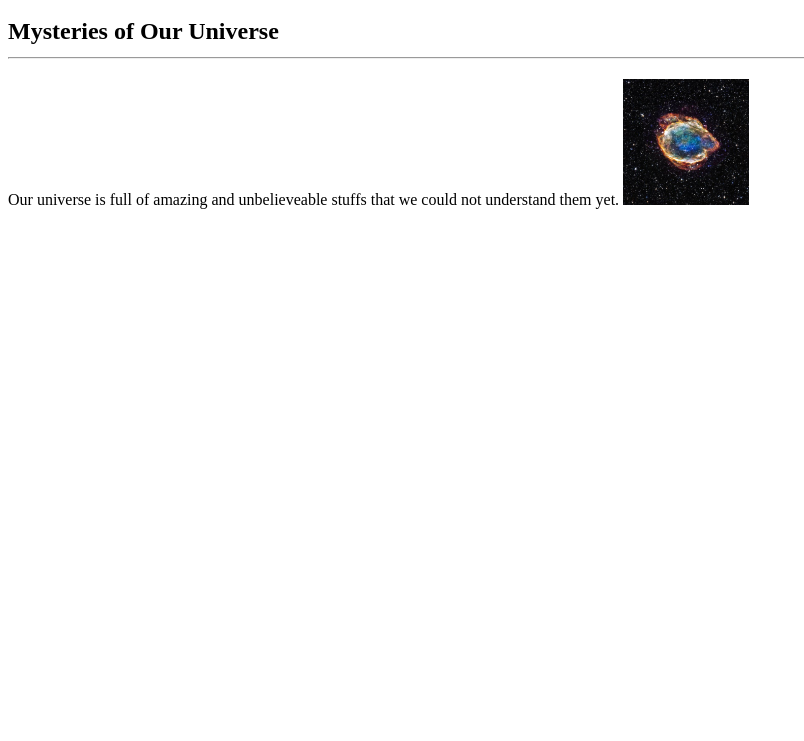
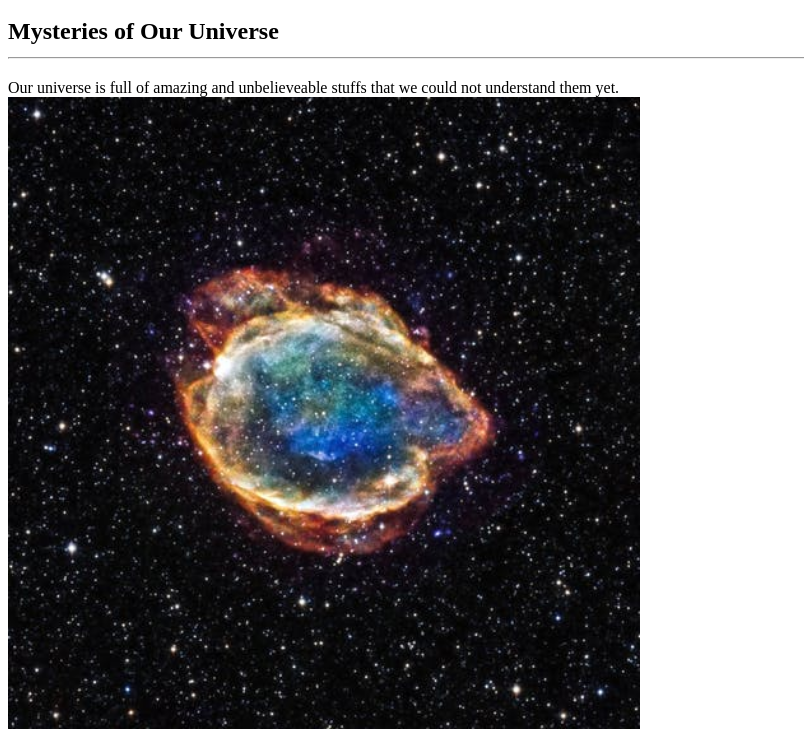
Before and after one commit to Min628/First-Web, a plain HTML site: page index.html in a window 1280 px wide. Shown: the part 118-859 px from the top of the page, without its empty margins (0-804 px from the left). Before the commit the page ends 800 px from the top, so only its background shows below. Drawn offline with Linux system fonts and the light colour scheme.

Commit message:
Update index.html

```diff
--- a/index.html
+++ b/index.html
@@ -12,4 +12,5 @@
 </ol>
 <h2>Mysteries of Our Universe<hr></<hr></h2><body> Our universe is full of amazing and unbelieveable stuffs that we could not understand them yet.</body>
 </body>
-<img src="Mysterious Universe.jpg" width="10%">
+<br>
+<img src="Mysterious Universe.jpg" width="50%">
```
